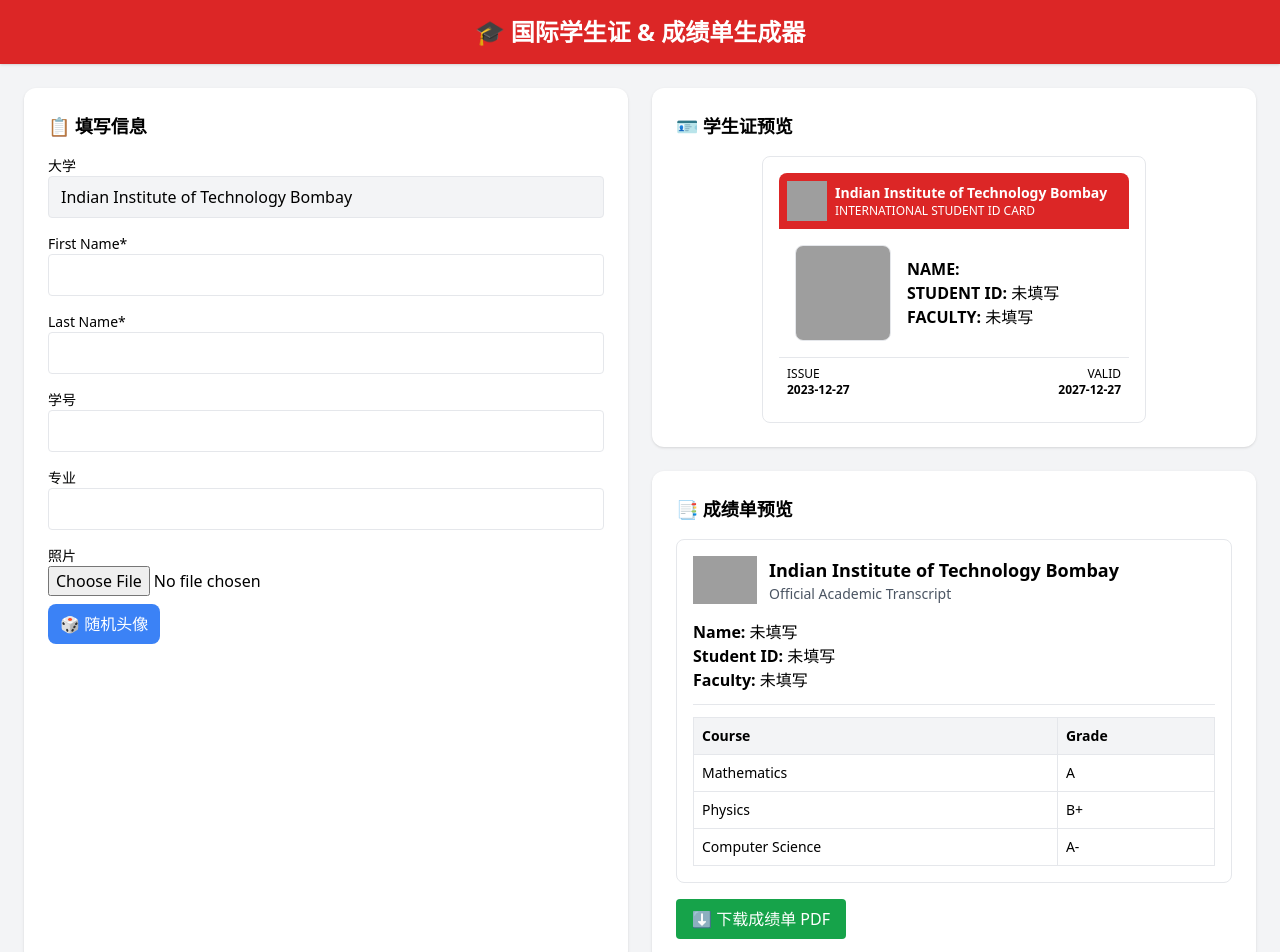
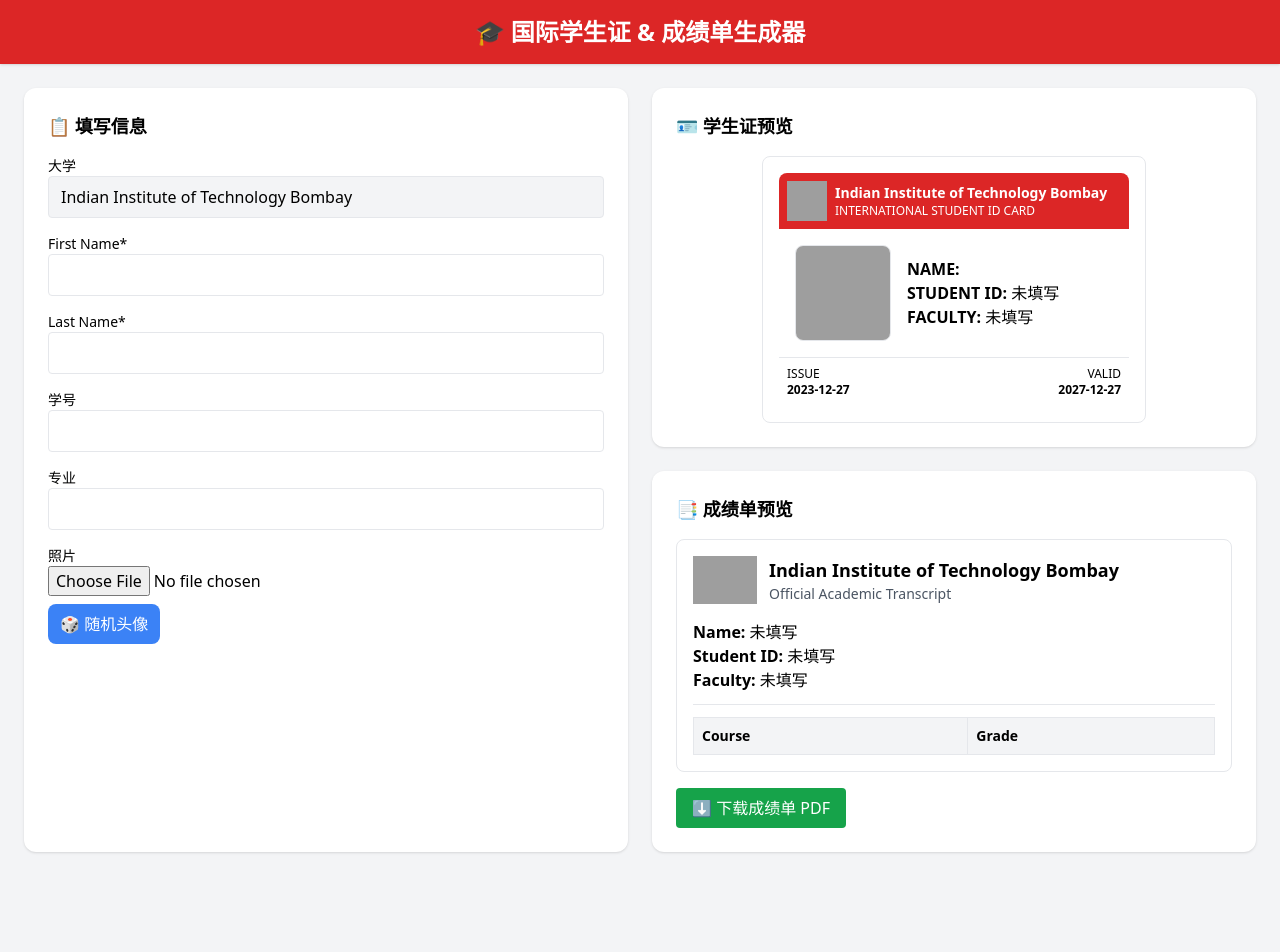
Before and after one commit to awfacai/student-id-transcript, a React (Vite) app: page / in a window 1280 px wide. Shown: the top 952 px of the page. After the commit the page ends 876 px from the top, so only its background shows below. Built offline with nearby package versions, Linux system fonts and the light colour scheme; grey boxes are pictures that could not be loaded.

Commit message:
Update App.jsx

```diff
--- a/src/App.jsx
+++ b/src/App.jsx
@@ -5,35 +5,29 @@
 
 export default function App() {
   const [data, setData] = useState({
-    university: "Indian Institute of Technology Bombay",
     firstName: "",
     lastName: "",
     id: "",
     major: "",
     photo: "",
-    courses: [
-      { name: "Mathematics", grade: "A" },
-      { name: "Physics", grade: "B+" },
-      { name: "Computer Science", grade: "A-" },
-    ],
   });
 
   return (
     <div className="min-h-screen bg-gray-100">
       <header className="bg-red-600 text-white py-4 shadow">
-        <h1 className="text-center text-xl md:text-2xl font-bold">
+        <h1 className="text-center text-2xl font-bold">
           🎓 国际学生证 & 成绩单生成器
         </h1>
       </header>
 
-      <main className="max-w-7xl mx-auto p-4 md:p-6 grid grid-cols-1 md:grid-cols-2 gap-6">
-        {/* 左侧表单 */}
+      <main className="max-w-7xl mx-auto p-6 grid grid-cols-1 md:grid-cols-2 gap-6">
+        {/* 左边表单 */}
         <div className="bg-white rounded-xl shadow p-6">
           <h2 className="text-lg font-semibold mb-4">📋 填写信息</h2>
-          <InputForm data={data} setData={setData} />
+          <InputForm data={data} onChange={setData} />
         </div>
 
-        {/* 右侧预览 */}
+        {/* 右边预览 */}
         <div className="space-y-6">
           <IDCardPreview data={data} />
           <TranscriptPreview data={data} />
```
